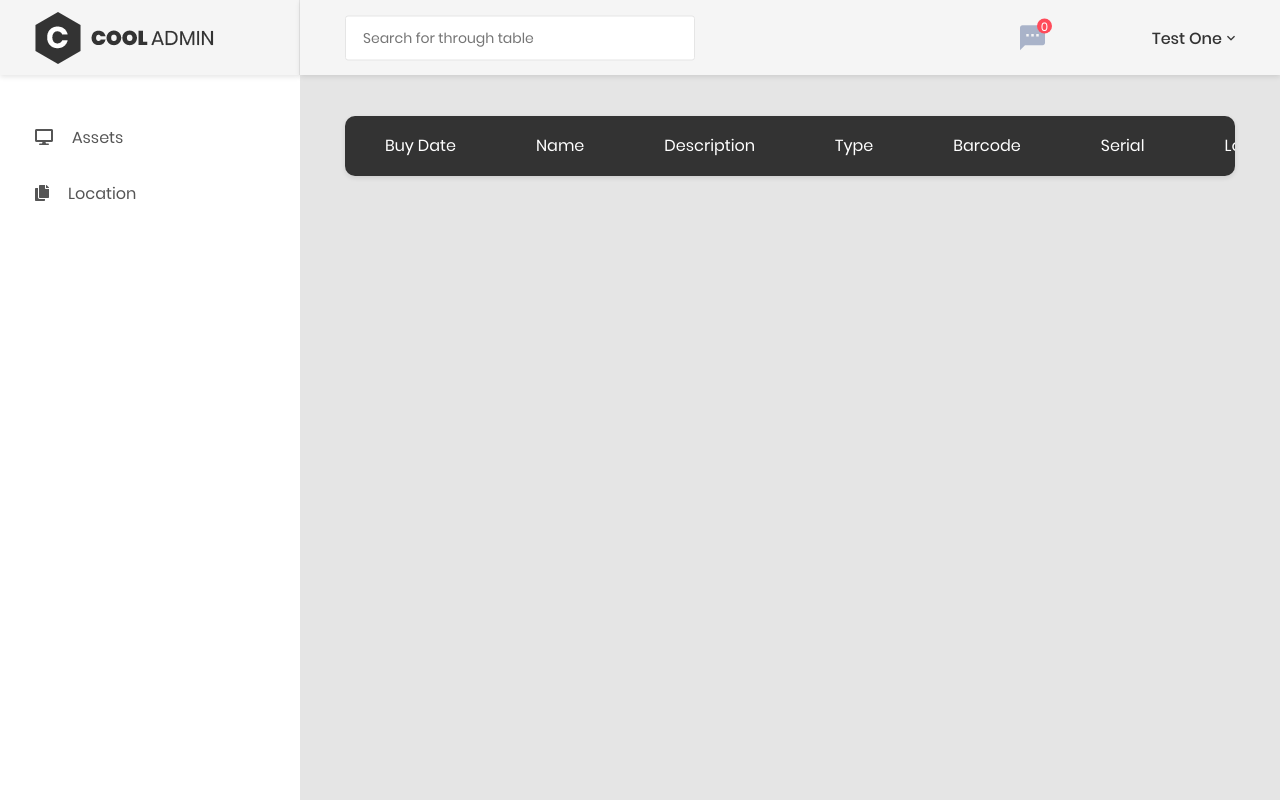
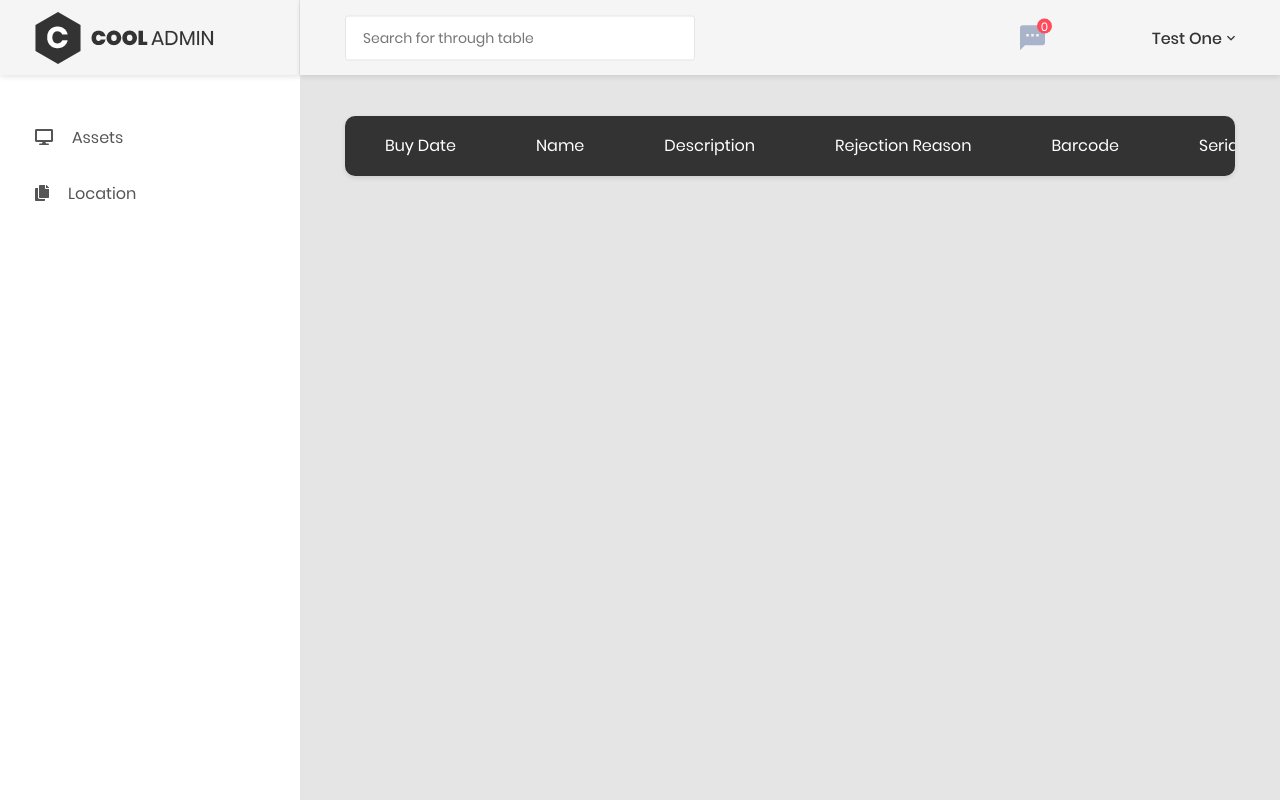
Before and after one commit to Hmasters4664/BusinessApp, a Django app: page /pending in a window 1280 px wide. Run offline with Django 3.2, Linux system fonts and the light colour scheme; a user stored in the database is signed in; data comes from the database, SQL or seed files in the repository; both versions use the stored data as it was after the commit; data that the repository does not hold is empty; some libraries are stand-ins or nearby versions.

Commit message:
reducing table rejection size

```diff
--- a/AMS/static/js/rejected_search.js
+++ b/AMS/static/js/rejected_search.js
@@ -17,13 +17,9 @@ $(function() {
                     "<td>" + data[i].acquisition_date + "</td>" +
                     "<td>" + data[i].asset_name + "</td>" +
                     "<td>" + data[i].description + "</td>" +
-                    "<td>" + data[i].asset_type + "</td>" +
+                    "<td>" + data[i].rejection_reason + "</td>" +
                     "<td>" + data[i].asset_barcode + "</td>" +
                     "<td>" + data[i].asset_serial_number + "</td>" +
-                    "<td>" + data[i].asset_location + "</td>" +
-                    "<td>" + data[i].asset_status + "</td>" +
-                    "<td>" + data[i].asset_owner + "</td>" +
-                    "<td>" + data[i].asset_user + "</td>" +
                     '<td>' + "<a href=" + link + ">" + 'Edit' + "</a>" + '</td>' +
                     "</tr>");
                     //console.log(data);
--- a/AMS/template/rejection_page.html
+++ b/AMS/template/rejection_page.html
@@ -246,13 +246,9 @@
                                 <th>Buy date</th>
                                 <th>Name</th>
                                 <th>Description</th>
-                                <th>Type</th>
+                                <th>Rejection reason</th>
                                 <th>Barcode</th>
                                 <th>Serial</th>
-                                <th>Location</th>
-                                <th>Status</th>
-                                <th>Asset Manager</th>
-                                <th>Asset User</th>
                                 <th>Edit</th>
                             </tr>
                         </thead>
@@ -262,13 +258,9 @@
                             <td>{{ asset.acquisition_date }}</td>
                             <td>{{ asset.asset_name }}</td>
                             <td>{{ asset.description }}</td>
-                            <td>{{ asset.asset_type }}</td>
+                            <td>{{ asset.rejection_reason }}</td>
                             <td>{{ asset.asset_barcode }}</td>
                             <td>{{ asset.asset_serial_number }}</td>
-                            <td>{{ asset.asset_location }}</td>
-                            <td>{{ asset.asset_status }}</td>
-                            <td>{{ asset.asset_owner }}</td>
-                            <td>{{ asset.asset_user }}</td>
                             <td ><a href="{% url 'modify' asset.asset_id %}">Edit</a></td>
                         </tr>
                         {% endfor %}
```
Also changed, not shown: db.sqlite3.
